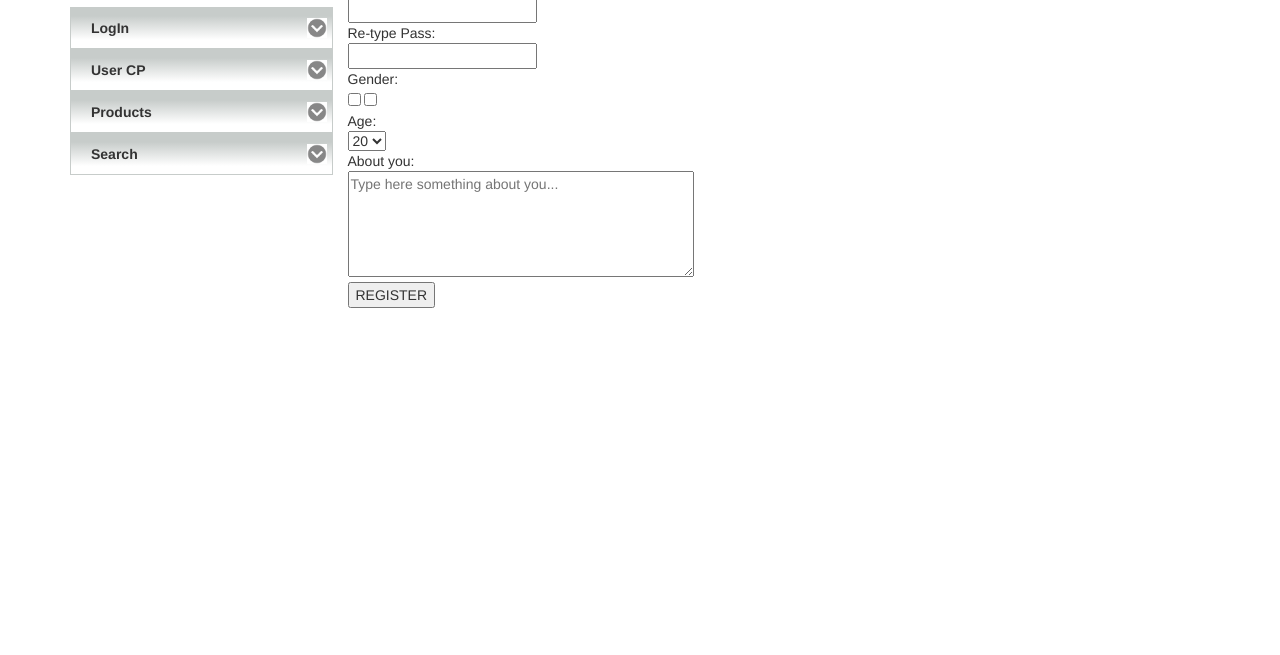
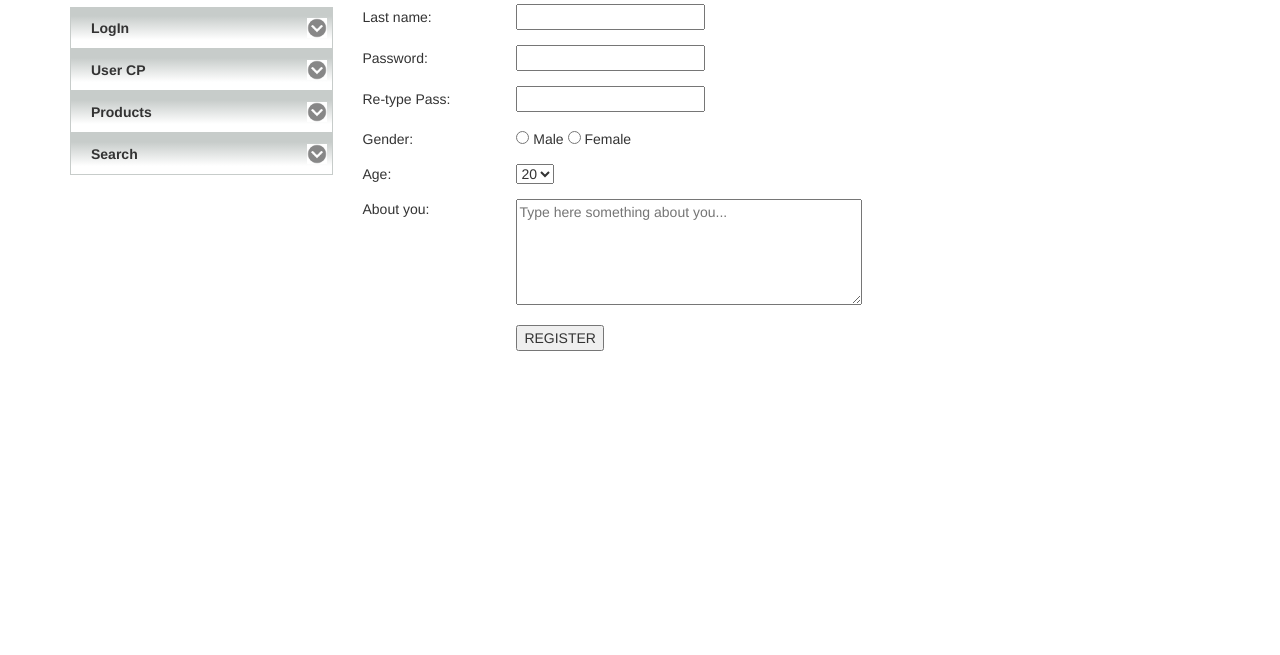
Before and after one commit to stefanitapatruna/quiz, a website: page app/index.html at #!/register in a window 1280 px wide. Shown: the part 245-900 px from the top of the page. Drawn offline with nearby package versions, Linux system fonts and the light colour scheme; some packages are replaced by stand-ins of ours; files that its build step writes are made by us from their sources.

Commit message:
Register Module created

```diff
--- a/app/html/pages/register.html
+++ b/app/html/pages/register.html
@@ -1,32 +1,33 @@
-<div id="registerForm" class="">
+<div id="registerForm" class="registration-form">
+	<h2>REGISTER</h2>
 	<form action="">
-		<div class="row">
-			<div class="">
-				<div class="">First name:</div>
-				<div class=""><input type="text" name="" ng-model=""></div>
+		<div class="col-xs-12">
+			<div class="row mt-15">
+				<div class="form-label">First name:</div>
+				<div class="form-input"><input type="text" name=""></div>
 			</div>
-			<div class="">
-				<div class="">Last name:</div>
-				<div class=""><input type="text" name="" ng-model=""></div>
+			<div class="row mt-15">
+				<div class="form-label">Last name:</div>
+				<div class="form-input"><input type="text" name=""></div>
 			</div>
-			<div class="">
-				<div class="">Password:</div>
-				<div class=""><input type="password" name="" ng-model=""></div>
+			<div class="row mt-15">
+				<div class="form-label">Password:</div>
+				<div class="form-input"><input type="password" name=""></div>
 			</div>
-			<div class="">
-				<div class="">Re-type Pass:</div>
-				<div class=""><input type="password" name="" ng-model=""></div>
+			<div class="row mt-15">
+				<div class="form-label">Re-type Pass:</div>
+				<div class="form-input"><input type="password" name=""></div>
 			</div>
-			<div class="">
-				<div class="">Gender:</div>
-				<div class="">
-					<input type="checkbox" name="gender" ng-model="">
-					<input type="checkbox" name="gender" ng-model="">
+			<div class="row mt-15">
+				<div class="form-label">Gender:</div>
+				<div class="form-input">
+					<input type="radio" name="gender"> Male
+					<input type="radio" name="gender"> Female
 				</div>
 			</div>
-			<div class="">
-				<div class="">Age:</div>
-				<div class="">
+			<div class="row mt-15">
+				<div class="form-label">Age:</div>
+				<div class="form-input">
 					<select>
 						<option>20</option>
 						<option>21</option>
@@ -36,12 +37,13 @@
 					</select>
 				</div>
 			</div>
-			<div class="">
-				<div class="">About you:</div>
-				<div class=""><textarea rows="5" cols="40" placeholder="Type here something about you..."></textarea></div>
+			<div class="row mt-15">
+				<div class="form-label align-top">About you:</div>
+				<div class="form-input"><textarea rows="5" cols="40" placeholder="Type here something about you..."></textarea></div>
 			</div>
-			<div class="">
-				<div class=""><input type="submit" name="" value="REGISTER"></div>
+			<div class="row mt-15">
+				<div class="form-label">&nbsp;</div>
+				<div class="form-input"><input type="submit" name="" value="REGISTER"></div>
 			</div>
 		</div>
 	</form>
--- a/app/index.html
+++ b/app/index.html
@@ -30,10 +30,12 @@
 	<!-- LOAD MODULES -->
 	<script src="javascript/modules/base/baseModule.js"></script>
 	<script src="javascript/modules/homepage/homepageModule.js"></script>
+	<script src="javascript/modules/register/registerModule.js"></script>
 
 	<!-- LOAD CONTROLLERS -->
 	<script src="javascript/modules/base/baseController.js"></script>
 	<script src="javascript/modules/homepage/homepageController.js"></script>
+	<script src="javascript/modules/register/registerController.js"></script>
 
 	<!-- LOAD SERVICES -->
 	<!-- LOAD DIRECTIVES -->
--- a/app/javascript/app.js
+++ b/app/javascript/app.js
@@ -1,3 +1,4 @@
 angular.module("myShop",['baseModule',
-						'homepageModule'
+						'homepageModule',
+						'registerModule'
 						]);
--- a/app/javascript/modules/base/baseController.js
+++ b/app/javascript/modules/base/baseController.js
@@ -31,7 +31,8 @@ angular.module('baseModule',['ui.router'])
 		})
 		.state('register',{
 			url:'/register',
-			templateUrl: 'html/pages/register.html'
+			templateUrl: 'html/pages/register.html',
+			controller: 'registerController'
 		})
 		.state('root',{
 			url:'/',
--- /dev/null
+++ b/app/javascript/modules/register/registerController.js
@@ -0,0 +1,6 @@
+angular.module('registerModule',[])
+	.controller('registerController',['$scope', function($scope){
+
+		$scope.registerControllerVariable = 'this is a variable from register controller';
+
+	}]);
--- /dev/null
+++ b/app/javascript/modules/register/registerModule.js
@@ -0,0 +1 @@
+angular.module('registerModule',[] );
--- a/app/scss/style.scss
+++ b/app/scss/style.scss
@@ -81,3 +81,22 @@
 .submit-button{
 	width: 110px;
 }
+.form-label{
+	display: inline-block;
+	width: 150px;
+	font-size: 14px;
+}
+.form-input{
+	display: inline-block;
+	width: 250px;
+	font-size: 14px;
+}
+.pull-left{
+	float: left;
+}
+.mt-15{
+	margin-top: 15px;
+}
+.align-top{
+	vertical-align: top;
+}
--- a/public/javascript/app.js
+++ b/public/javascript/app.js
@@ -1,3 +1,4 @@
 angular.module("myShop",['baseModule',
-						'homepageModule'
+						'homepageModule',
+						'registerModule'
 						]);
--- a/public/javascript/modules/base/baseController.js
+++ b/public/javascript/modules/base/baseController.js
@@ -31,7 +31,8 @@ angular.module('baseModule',['ui.router'])
 		})
 		.state('register',{
 			url:'/register',
-			templateUrl: 'html/pages/register.html'
+			templateUrl: 'html/pages/register.html',
+			controller: 'registerController'
 		})
 		.state('root',{
 			url:'/',
--- /dev/null
+++ b/public/javascript/modules/register/registerController.js
@@ -0,0 +1,6 @@
+angular.module('registerModule',[])
+	.controller('registerController',['$scope', function($scope){
+
+		$scope.registerControllerVariable = 'this is a variable from register controller';
+
+	}]);
--- /dev/null
+++ b/public/javascript/modules/register/registerModule.js
@@ -0,0 +1 @@
+angular.module('registerModule',[] );
```
Also changed, not shown: public/html/pages/register.html (+29 -27 lines), public/index.html (+2 -0 lines), public/css/style.css.
